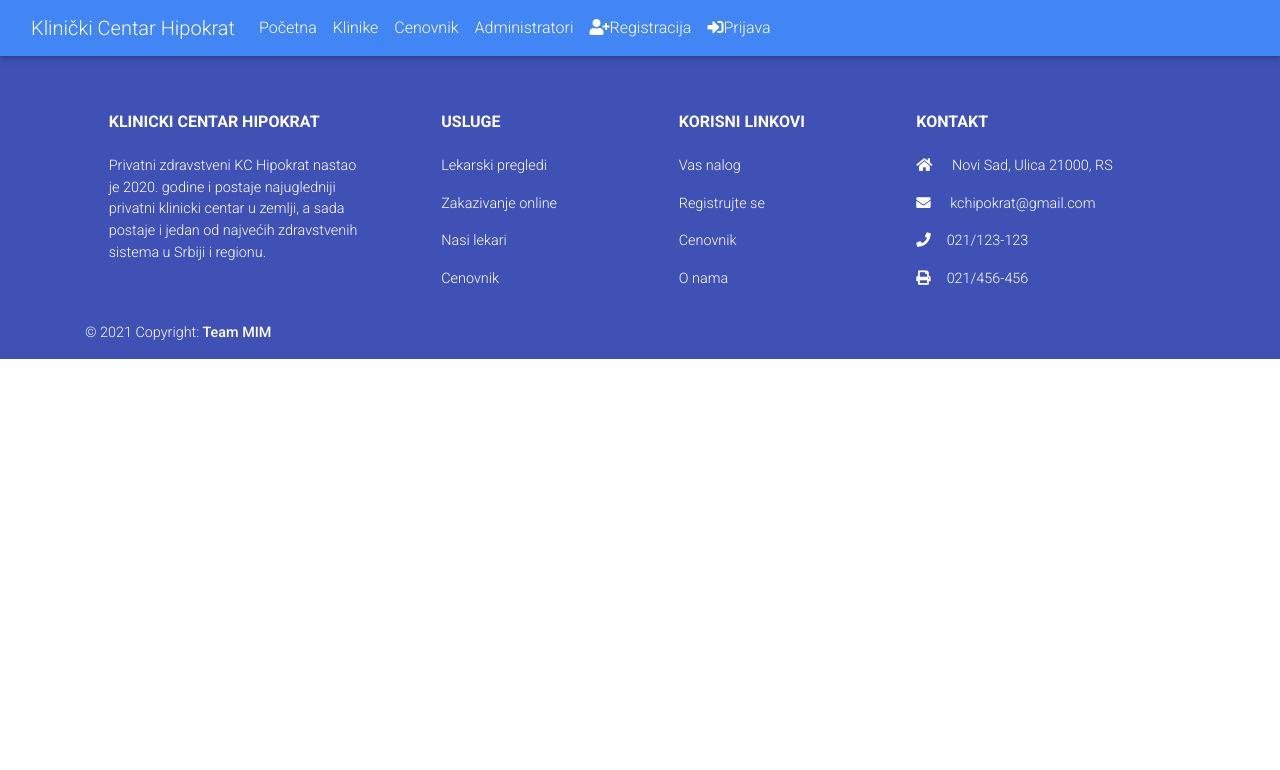
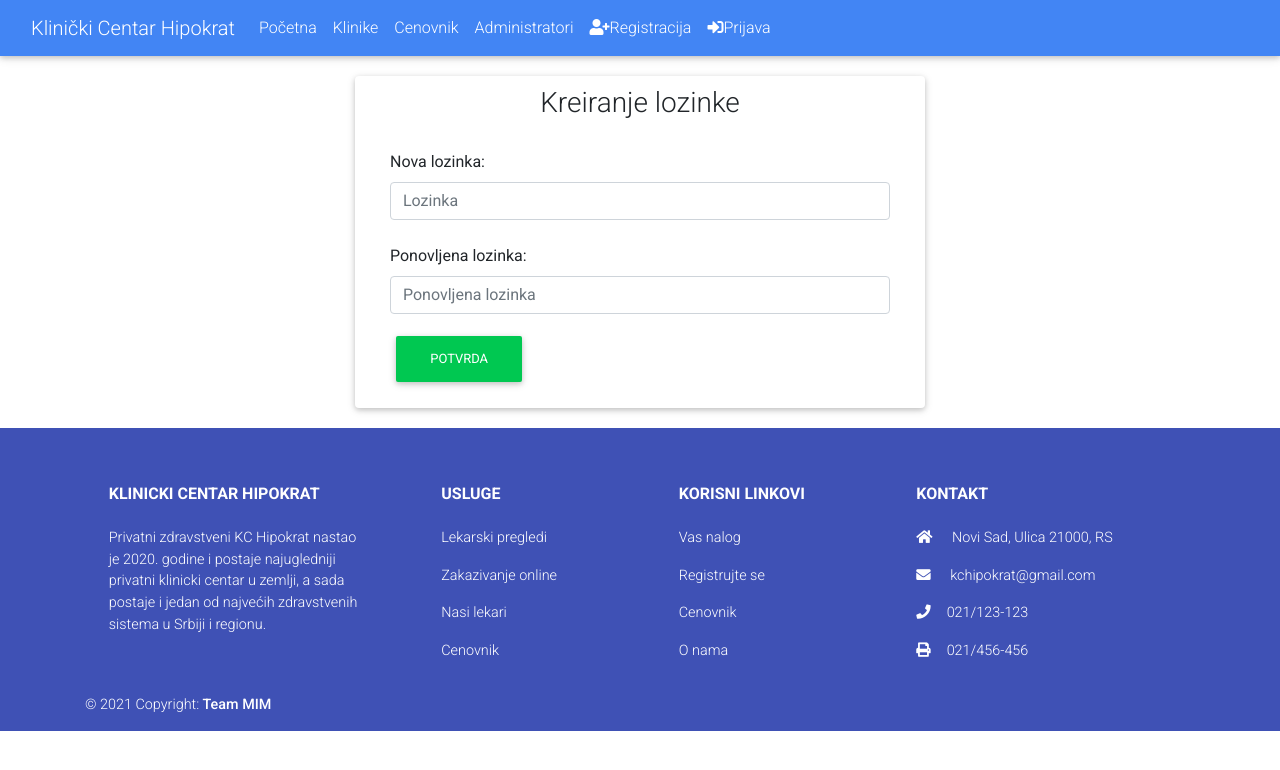
Before and after one commit to wlqmpek/UP-IB-Project, a React (Create React App) app in the folder src/main/js/: page /admini/1/initial in a window 1280 px wide. Shown: the top 770 px of the page. Built offline with nearby package versions, Linux system fonts and the light colour scheme; no server answers.

Commit message:
Izmena lozinka predefinisanog admina na prvo logovanje

```diff
--- a/src/main/js/src/App.js
+++ b/src/main/js/src/App.js
@@ -26,6 +26,7 @@ import MSHomePageComponent from './components/medicinskaSestra/HomePage';
 import ListReceiptsComponent from './components/medicinskaSestra/ListReceipts';
 import ViewWorkCalendar from './components/klinika/WorkCalendar';
 import ViewPregledComponent from './components/klinika/pregledi/ViewPregled';
+import FirstTimeLoginComponent from './components/administrator/FirstTimeLogin';
 
 function App() {
 
@@ -53,6 +54,11 @@ function App() {
                         <Route exact path="/admini" component={ListAdminsComponent} ></Route>
                         <Route exact path="/admini/dodaj" component={AddAdminComponent} ></Route>
                         <Route exact path="/admini/izmeni/:id" component={UpdateAdminKCComponent} ></Route>
+                        <Route exact path="/admini/:id/initial" component={FirstTimeLoginComponent} ></Route>
+                    </Switch>
+
+                    <Switch>
+                        <Route path="/" exact component={FrontPage}></Route>
                     </Switch>
 
                     <Switch>
--- /dev/null
+++ b/src/main/js/src/components/administrator/FirstTimeLogin.js
@@ -0,0 +1,106 @@
+import React, { Component } from "react"
+import AdminService from "../../services/AdminService";
+import validator from 'validator';
+
+class FirstTimeLoginComponent extends Component {
+
+    constructor(props) {
+        super(props)
+
+        this.state = {
+            id: this.props.match.params.id,
+            lozinka: '',
+            ponovljenaLozinka: '',
+            vrstaAdministratora: 'KLINICKOG_CENTRA'
+        }
+        this.changeLozinkaHandler = this.changeLozinkaHandler.bind(this);
+        this.changePonovljenaLozinkaHandler = this.changePonovljenaLozinkaHandler.bind(this);
+    }
+
+    changeLozinkaHandler = (event) => {
+        this.setState({ lozinka: event.target.value });
+    }
+
+    changePonovljenaLozinkaHandler = (event) => {
+        this.setState({ ponovljenaLozinka: event.target.value });
+    }
+
+    componentDidMount() {
+        AdminService.getAdmin(this.state.id).then(response => {
+            const admin = response.data;
+
+            this.setState({
+                ime: admin.imeKorisnika,
+                prezime: admin.prezimeKorisnika,
+                email: admin.emailKorisnika,
+                vrstaAdministratora: admin.vrstaAdministratora
+            });
+        });
+    }
+
+
+    updateAdmin = (event) => {
+        event.preventDefault();
+
+        // verifikacija podataka
+        if (!this.state.lozinka || !this.state.ponovljenaLozinka) {
+            alert('Oba polja su obavezna.')
+            return
+        }
+
+        if (this.state.lozinka.valueOf() !== this.state.ponovljenaLozinka.valueOf()) {
+            alert('Ponovljena lozinka nije ista kao uneta lozinka')
+            return
+        }
+
+
+        const admin = {
+            imeKorisnika: this.state.ime,
+            prezimeKorisnika: this.state.prezime,
+            emailKorisnika: this.state.email,
+            lozinkaKorisnika: this.state.lozinka,
+            vrstaAdministratora: this.state.vrstaAdministratora
+        }
+        console.log(admin);
+
+        AdminService.editAdmin(this.state.id, admin).then(response => {
+            this.props.history.push(`/admini`);
+        });
+
+    }
+
+    cancel() {
+        this.props.history.push(`/admini`)
+    }
+
+    render() {
+        return (
+
+            <div className="card-body">
+                <div className="container">
+                    <div className="row">
+                        <div className='card col-md-6 offset-md-3 offset-md-3'>
+                            <h3 style={{ margin: "10px" }} className="text-center">Kreiranje lozinke</h3>
+                            <div className="card-body">
+                                <form>
+                                    <div className='form-group'>
+                                        <label>Nova lozinka: </label>
+                                        <input type='password' value={this.state.lozinka} onChange={this.changeLozinkaHandler} placeholder='Lozinka' className='form-control' />
+                                        <br />
+                                        <label>Ponovljena lozinka: </label>
+                                        <input type='password' value={this.state.ponovljenaLozinka} onChange={this.changePonovljenaLozinkaHandler} placeholder='Ponovljena lozinka' className='form-control' />
+                                    </div>
+                                    <button className="btn btn-success" onClick={this.updateAdmin}>Potvrda</button>
+                                </form>
+                            </div>
+                        </div>
+                    </div>
+                </div>
+            </div>
+
+        )
+    }
+
+}
+
+export default FirstTimeLoginComponent;
```
